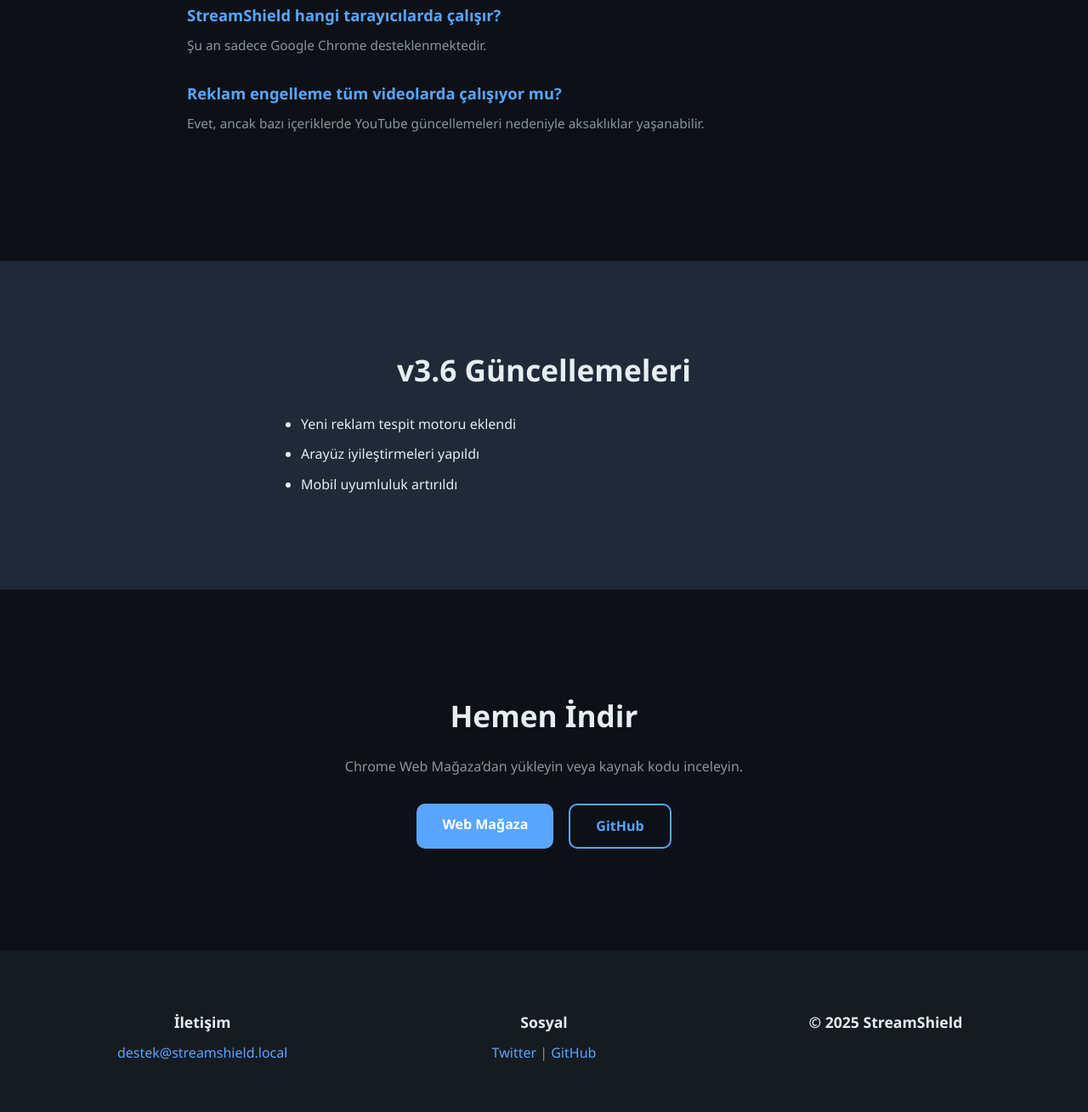
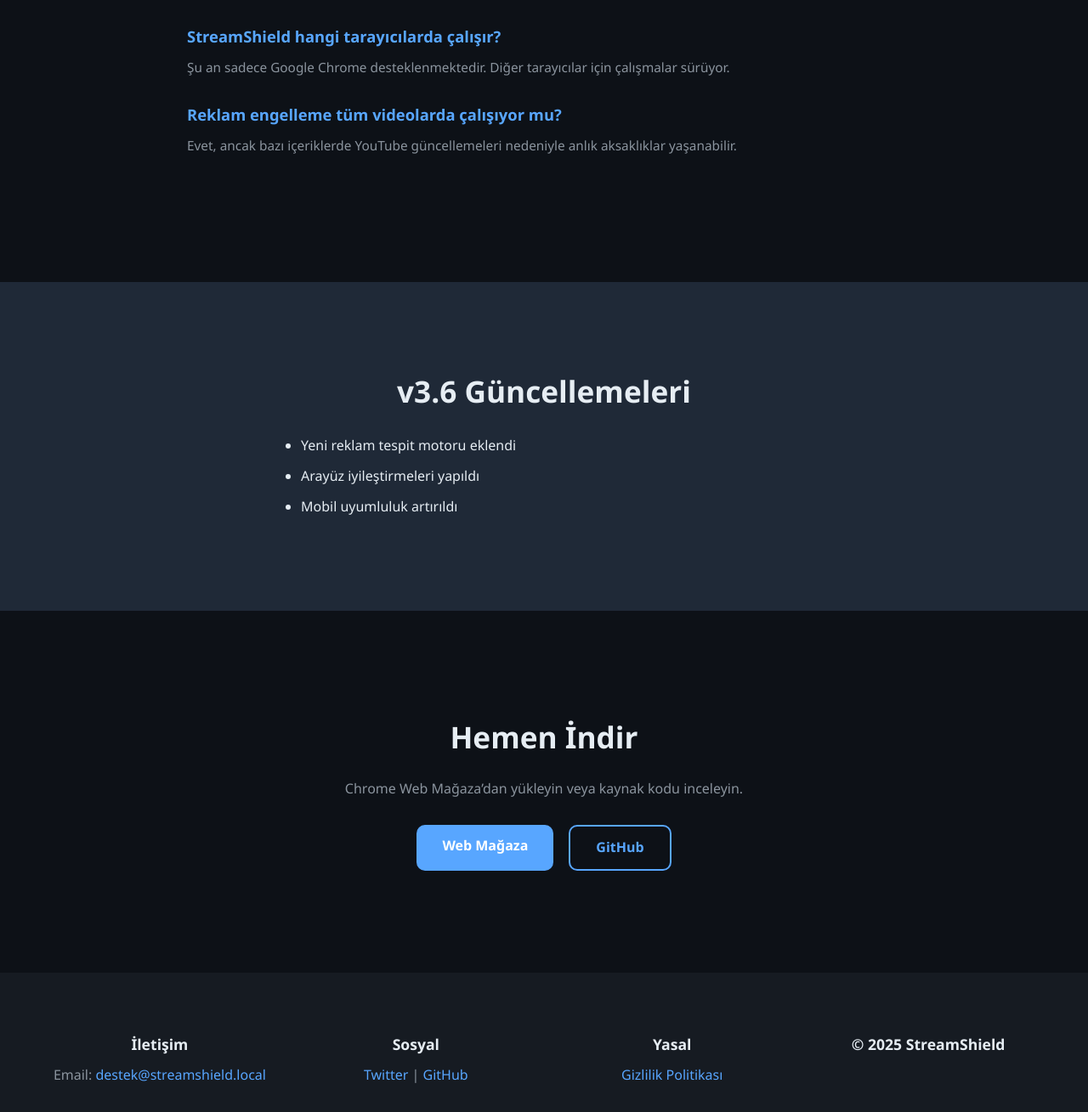
Before and after one commit to pozstudiox/StreamShield, a browser extension: page website/index.html in a window 1280 px wide. Shown: the part 2851-4160 px from the top of the page at 85% size. Drawn offline with Linux system fonts and the light colour scheme.

Commit message:
Update index.html

```diff
--- a/website/index.html
+++ b/website/index.html
@@ -12,7 +12,6 @@
   <nav class="navbar">
     <div class="container">
       <a href="#" class="logo">
-        <!-- SVG logo -->
         <svg class="logo-img" width="32" height="32" viewBox="0 0 128 128" xmlns="http://www.w3.org/2000/svg">
           <defs>
             <linearGradient id="grad1" x1="0.5" y1="0" x2="0.5" y2="1">
@@ -24,7 +23,8 @@
                 fill="url(#grad1)" stroke="#fff" stroke-width="4"/>
           <polygon points="54,48 90,64 54,80" fill="#fff"/>
           <circle cx="64" cy="64" r="42" fill="none" stroke="#ff5555" stroke-width="8"/>
-          <line x1="38" y1="38" x2="90" y2="90" stroke="#ff5555" stroke-width="8" stroke-linecap="round"/>
+          <line x1="38" y1="38" x2="90" y2="90"
+                stroke="#ff5555" stroke-width="8" stroke-linecap="round"/>
         </svg>
         <span class="logo-text">StreamShield</span>
       </a>
@@ -92,7 +92,7 @@
   <section class="about">
     <div class="container">
       <h2>Hakkımızda</h2>
-      <p>StreamShield, YouTube deneyimini kesintisiz hale getirmeyi amaçlayan açık kaynaklı bir tarayıcı uzantısıdır.</p>
+      <p>StreamShield, YouTube deneyimini kesintisiz hale getirmeyi amaçlayan açık kaynaklı bir tarayıcı uzantısıdır. Amacımız, kullanıcıya sade, güvenli ve reklamsız bir video dünyası sunmak.</p>
     </div>
   </section>
 
@@ -117,16 +117,16 @@
       <h2>Sık Sorulan Sorular</h2>
       <div class="faq-item">
         <h4>StreamShield hangi tarayıcılarda çalışır?</h4>
-        <p>Şu an sadece Google Chrome desteklenmektedir.</p>
+        <p>Şu an sadece Google Chrome desteklenmektedir. Diğer tarayıcılar için çalışmalar sürüyor.</p>
       </div>
       <div class="faq-item">
         <h4>Reklam engelleme tüm videolarda çalışıyor mu?</h4>
-        <p>Evet, ancak bazı içeriklerde YouTube güncellemeleri nedeniyle aksaklıklar yaşanabilir.</p>
+        <p>Evet, ancak bazı içeriklerde YouTube güncellemeleri nedeniyle anlık aksaklıklar yaşanabilir.</p>
       </div>
     </div>
   </section>
 
-  <!-- GÜNCELLEME -->
+  <!-- GÜNCEL SÜRÜM -->
   <section class="changelog">
     <div class="container">
       <h2>v3.6 Güncellemeleri</h2>
@@ -162,9 +162,21 @@
   <!-- FOOTER -->
   <footer id="contact" class="footer">
     <div class="container footer-grid">
-      <div><h3>İletişim</h3><p><a href="mailto:destek@streamshield.local">destek@streamshield.local</a></p></div>
-      <div><h3>Sosyal</h3><p><a href="#">Twitter</a> | <a href="#">GitHub</a></p></div>
-      <div><h3>© 2025 StreamShield</h3></div>
+      <div>
+        <h3>İletişim</h3>
+        <p>Email: <a href="mailto:destek@streamshield.local">destek@streamshield.local</a></p>
+      </div>
+      <div>
+        <h3>Sosyal</h3>
+        <p><a href="#">Twitter</a> | <a href="#">GitHub</a></p>
+      </div>
+      <div>
+        <h3>Yasal</h3>
+        <p><a href="privacy.html" target="_blank">Gizlilik Politikası</a></p>
+      </div>
+      <div>
+        <h3>© 2025 StreamShield</h3>
+      </div>
     </div>
   </footer>
 
```
